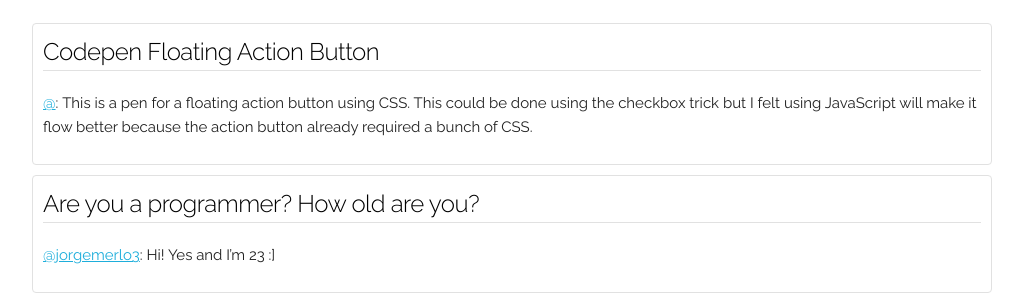
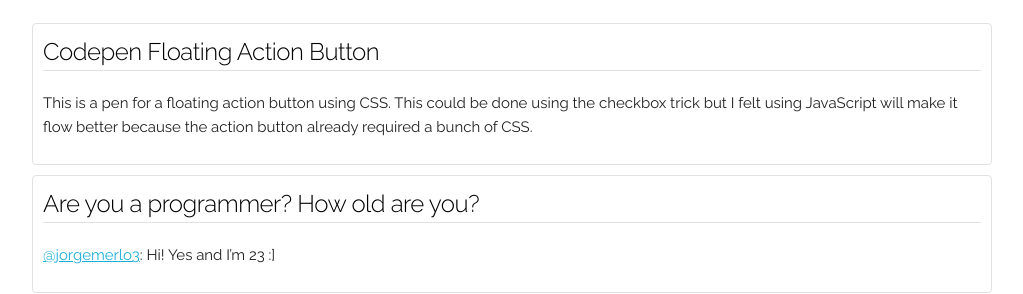
Before and after one commit to sean-codes/sean-codes.github.io, a Jekyll site: the page built from answers.md, in a window 1280 px wide and 900 px high, scrolled down 419 px. Shown: the part 166-460 px from the top of the window, without its empty margins (128-1151 px from the left). Built offline with Jekyll 4.4.1, drawn with Linux system fonts in a browser that asks for light colours.

Commit message:
update - dont show @ if there is not a from

```diff
--- a/_layouts/answers.html
+++ b/_layouts/answers.html
@@ -10,7 +10,7 @@
     {% for answer in site.posts %}
         <div class="question">
             <h5 class="questionText"><a class="post-link" href="{{ answer.url | relative_url }}">{{answer.title}}</a></h5>
-            <p class="questionAnswer"><a href="https://instagram.com/{{question.from}}">@{{answer.from}}</a>: {{answer.excerpt}}</p>
+            <p class="questionAnswer">{% if answer.from %}<a href="https://instagram.com/{{question.from}}">@{{answer.from}}</a>: {%endif %}{{answer.excerpt}}</p>
         </div>
     {% endfor %}
 </div>
```
Also changed, not shown: 3 other files.
